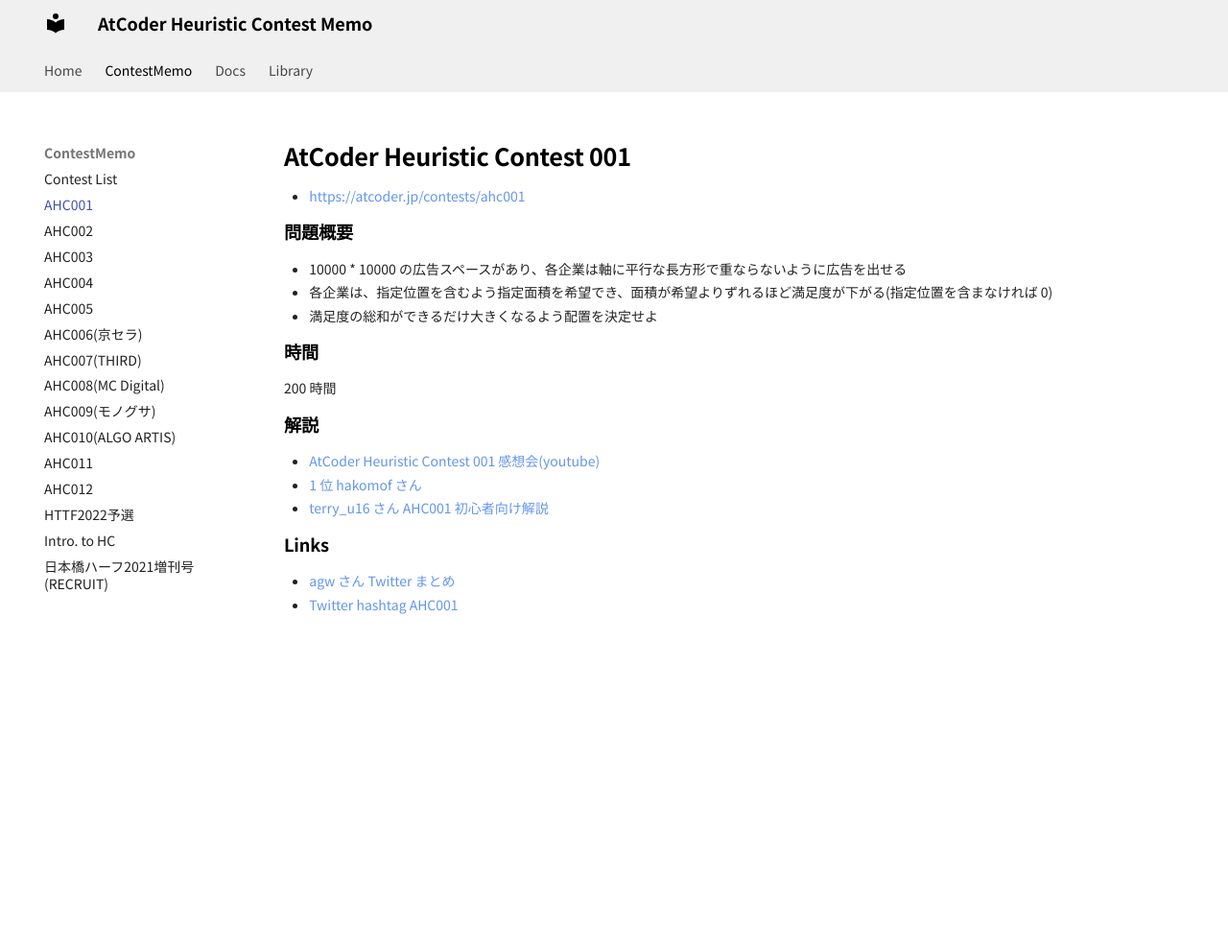
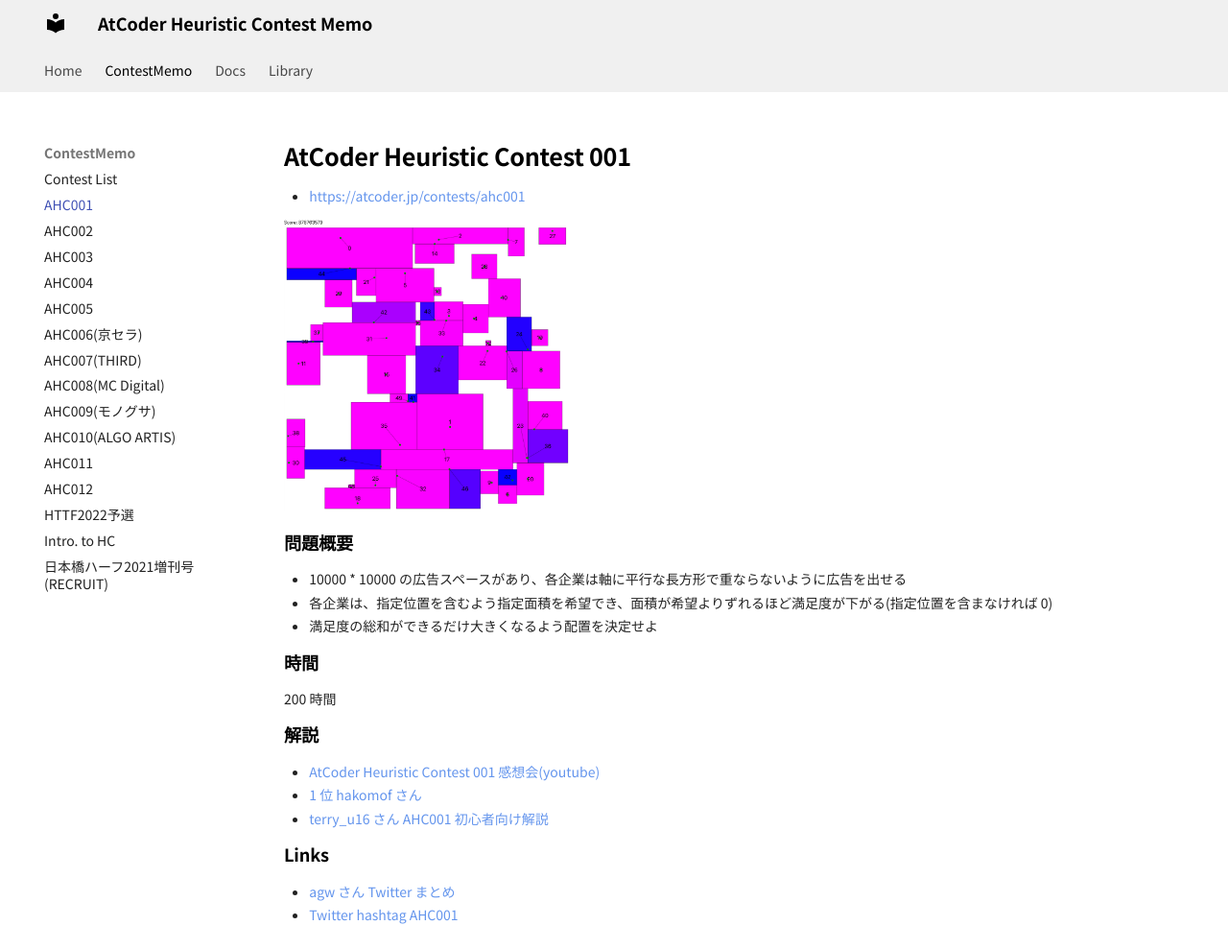
Before and after one commit to jetbead/AtCoderHeuristicContestMemo, an MkDocs documentation site: the page built from docs/ContestMemo/ahc001.md, in a window 1280 px wide and 989 px high. Shown: the whole window at 96% size. Built offline with MkDocs 1.6.1 and Material for MkDocs 9.7.7, drawn with Linux system fonts in a browser that asks for light colours; some web fonts are replaced.

Commit message:
Update ahc001.md

```diff
--- a/docs/ContestMemo/ahc001.md
+++ b/docs/ContestMemo/ahc001.md
@@ -5,6 +5,8 @@
 # AtCoder Heuristic Contest 001
 
 - https://atcoder.jp/contests/ahc001
+
+<img src="../imgs/ahc001.png" width=300>
 
 ## 問題概要
 
```
